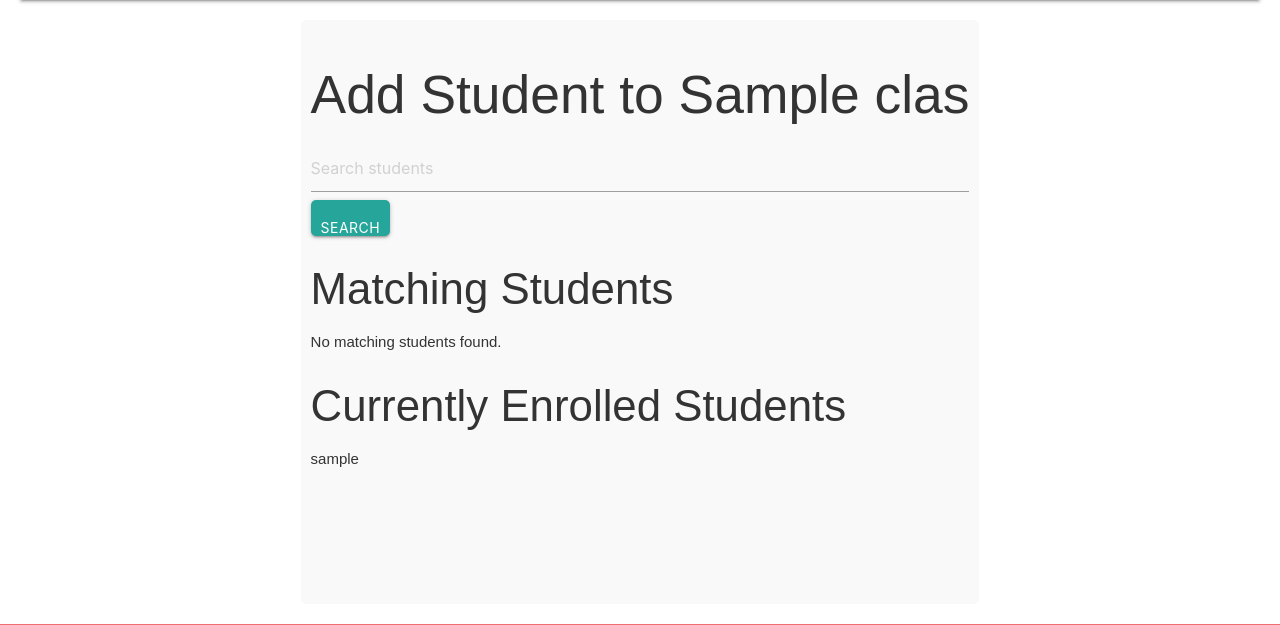
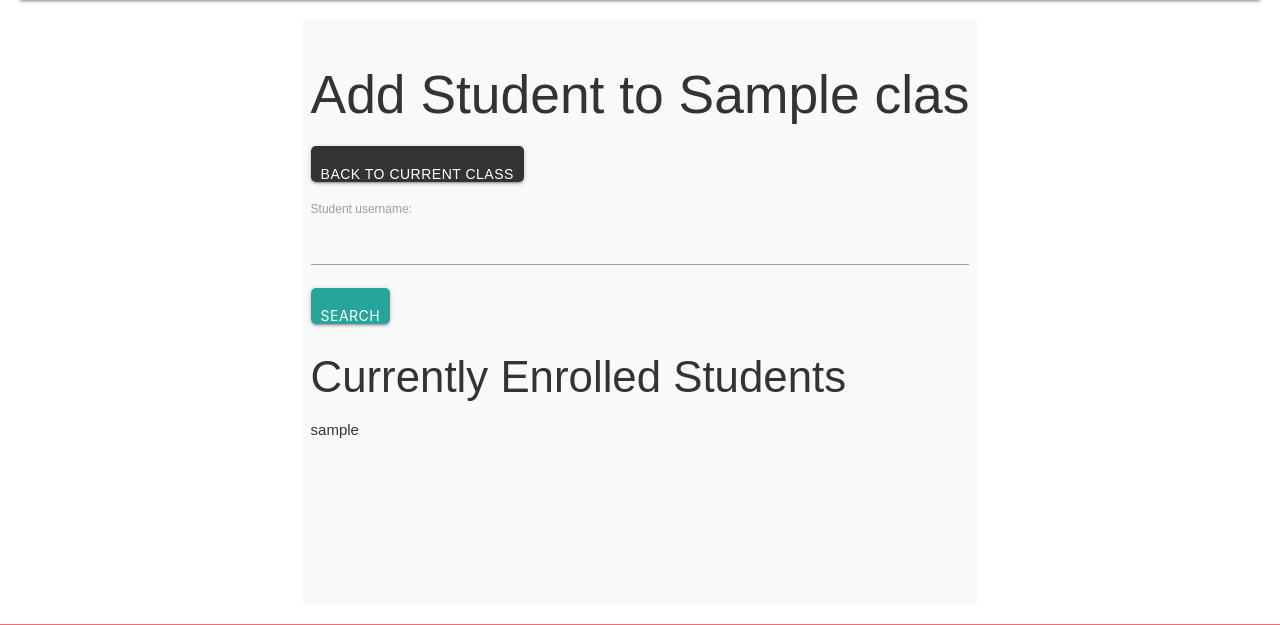
Before and after one commit to Sabretooth2438/GA_Attendance, a Django app: page /class/1/add_student/ in a window 1280 px wide. Shown: the part 84-709 px from the top of the page. Run offline with Django 5.2, Linux system fonts and the light colour scheme; a user stored in the database is signed in; tables that the repository leaves empty hold one stand-in row (values such as "Sample post").

Commit message:
Main Functions working fine

```diff
--- a/main_app/templates/add_student.html
+++ b/main_app/templates/add_student.html
@@ -6,9 +6,14 @@
 
 {% block content %}
 <h2>Add Student to {{ class.name }}</h2>
+
+<div class="back-to-class">
+    <a href="{% url 'class_detail' pk=class.pk %}" class="btn btn-primary">Back to Current Class</a>
+</div>
+
 <form method="post" class="search-form">
     {% csrf_token %}
-    <input type="text" name="query" placeholder="Search students" value="{{ query }}" class="search-input">
+    {{ search_form.as_p }}
     <button type="submit" class="btn">Search</button>
 </form>
 
@@ -20,21 +25,23 @@
     </ul>
 {% endif %}
 
-<h3>Matching Students</h3>
+{% if search_query %}
+    <h3>Search Results for "{{ search_query }}"</h3>
     <form method="post">
         {% csrf_token %}
         <ul>
-        {% for student in found_students %}
+            {% for student in search_results %}
                 <li>
                     {{ student.username }}
                     <button type="submit" name="username" value="{{ student.username }}" class="btn btn-join">Add</button>
                 </li>
             {% endfor %}
         </ul>
-    {% if not found_students %}
+        {% if not search_results %}
             <p>No matching students found.</p>
         {% endif %}
     </form>
+{% endif %}
 
 <h3>Currently Enrolled Students</h3>
 {% if class.students.exists %}
--- a/main_app/templates/manage_join_requests.html
+++ b/main_app/templates/manage_join_requests.html
@@ -20,7 +20,7 @@
         <tbody>
             {% for request in join_requests %}
                 <tr>
-                    <td>{{ request.student.user.username }}</td>
+                    <td>{{ request.student.username }}</td>
                     <td>
                         <form method="post" class="action-form">
                             {% csrf_token %}
--- a/main_app/views.py
+++ b/main_app/views.py
@@ -93,39 +93,65 @@ def class_detail(request, pk):
     students = class_instance.students.all()
     today = timezone.now().date()
 
+    # Redirect students who are no longer part of the class
+    if request.user.profile.role == 'Student' and not students.filter(pk=request.user.pk).exists():
+        messages.warning(request, "You are no longer enrolled in this class.")
+        return redirect('home')
+
     if request.user.profile.role == 'Teacher' and request.user == class_instance.teacher:
-        AttendanceFormSet = modelformset_factory(
-            Attendance,
-            fields=['student', 'status', 'reason'],
-            extra=0
-        )
+        if request.method == 'POST':
+            total_forms = int(request.POST.get('TOTAL_FORMS', 0))
+            forms = []
+            for i in range(total_forms):
+                form = AttendanceForm(request.POST, prefix=f'form-{i}')
+                forms.append(form)
 
-        if request.method == 'POST':
-            formset = AttendanceFormSet(request.POST)
-            if formset.is_valid():
-                attendance_objects = formset.save(commit=False)
-                for attendance_obj in attendance_objects:
-                    attendance_obj.classid = class_instance
-                    attendance_obj.date = today
-                    attendance_obj.save()
+            if all(form.is_valid() for form in forms):
+                for form in forms:
+                    attendance = form.save(commit=False)
+                    attendance.classid = class_instance
+                    attendance.date = today
+                    attendance.save()
                 messages.success(request, "Attendance marked for all students!")
                 return redirect('class_detail', pk=pk)
         else:
             attendance_qs = Attendance.objects.filter(classid=class_instance, date=today)
+            forms = []
             if not attendance_qs.exists():
-                initial_data = [{'student': student.pk} for student in students]
-                formset = AttendanceFormSet(queryset=Attendance.objects.none(), initial=initial_data)
+                # Create forms for students with initial data
+                for i, student in enumerate(students):
+                    form = AttendanceForm(initial={'student': student.pk}, prefix=f'form-{i}')
+                    forms.append(form)
             else:
-                formset = AttendanceFormSet(queryset=attendance_qs)
+                # Prepopulate forms with existing attendance data
+                attendance_dict = {att.student_id: att for att in attendance_qs}
+                for i, student in enumerate(students):
+                    form = AttendanceForm(
+                        initial={
+                            'student': student.pk,
+                            'status': attendance_dict.get(student.pk).status if student.pk in attendance_dict else '',
+                            'reason': attendance_dict.get(student.pk).reason if student.pk in attendance_dict else ''
+                        },
+                        prefix=f'form-{i}'
+                    )
+                    forms.append(form)
 
-        zipped_data = zip(formset.forms, students)
+        # Management form fields
+        management_form = {
+            'TOTAL_FORMS': len(students),
+            'INITIAL_FORMS': 0,  # We are not using preloaded data for now
+        }
+
+        # Pair forms with students
+        zipped_data = zip(forms, students)
 
         return render(request, 'class_detail.html', {
             'class': class_instance,
-            'formset': formset,
+            'forms': forms,
             'zipped_data': zipped_data,
             'students': students,
-            'date': today
+            'date': today,
+            'management_form': management_form
         })
 
     return render(request, 'class_detail.html', {
@@ -177,30 +203,43 @@ def delete_class(request, class_id):
 @login_required
 def add_student(request, pk):
     class_instance = get_object_or_404(Class, pk=pk)
+
     if request.user.profile.role != 'Teacher' or request.user != class_instance.teacher:
         return redirect('home')
+
+    search_results = []
+    search_query = ''
 
     if request.method == 'POST':
         search_form = StudentSearchForm(request.POST)
         if search_form.is_valid():
-            username = search_form.cleaned_data['username']
+            search_query = search_form.cleaned_data['username']
             try:
-                student_user = User.objects.get(username=username)
+                student_user = User.objects.get(username=search_query)
                 if student_user.profile.role == 'Student':
                     class_instance.students.add(student_user)
-                    messages.success(request, f"Added {username} to the class.")
+                    class_instance.save()
+                    messages.success(request, f"Added {search_query} to the class.")
                     return redirect('class_detail', pk=pk)
                 else:
                     search_form.add_error('username', 'This user is not a Student.')
             except User.DoesNotExist:
-                search_form.add_error('username', 'User not found.')
+                search_results = User.objects.filter(
+                    username__icontains=search_query,
+                    profile__role='Student'
+                )
+                if not search_results:
+                    search_form.add_error('username', 'User not found.')
     else:
         search_form = StudentSearchForm()
 
     return render(request, 'add_student.html', {
         'class': class_instance,
-        'search_form': search_form
+        'search_form': search_form,
+        'search_results': search_results,
+        'search_query': search_query,
     })
+
 
 # Allows a teacher to remove a student from their class
 @login_required
@@ -210,7 +249,23 @@ def remove_student(request, class_pk, student_pk):
         return redirect('home')
 
     student_user = get_object_or_404(User, pk=student_pk)
+
+    # Edge case: Check if the student is part of the class
+    if not class_instance.students.filter(pk=student_pk).exists():
+        messages.warning(request, f"{student_user.username} is not enrolled in {class_instance.name}.")
+        return redirect('class_detail', pk=class_pk)
+
+    # Edge case: Prevent teacher from removing themselves
+    if student_user == request.user:
+        messages.warning(request, "You cannot remove yourself from the class.")
+        return redirect('class_detail', pk=class_pk)
+
+    # Remove the student from the class
     class_instance.students.remove(student_user)
+
+    # Remove any pending join requests for the class
+    JoinRequest.objects.filter(student=student_user, classid=class_instance).delete()
+
     messages.info(request, f"Removed {student_user.username} from {class_instance.name}.")
     return redirect('class_detail', pk=class_pk)
 
```
Also changed, not shown: main_app/templates/class_detail.html (+15 -5 lines). Lines whose indentation alone changed are shown as unchanged.
